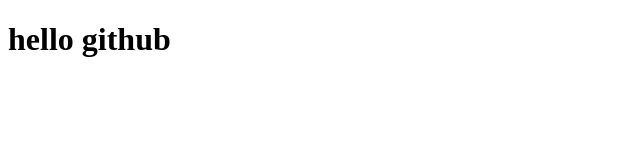
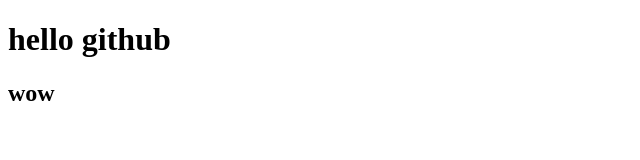
Before and after one commit to Qyohu/gitDemo, a plain HTML site: page index.html in a window 1280 px wide. Shown: the full height of the page, 0-640 px from the left. Drawn offline with Linux system fonts and the light colour scheme.

Commit message:
第二次提交，修改了部分代码

```diff
--- a/index.html
+++ b/index.html
@@ -1,7 +1,7 @@
 <!--
  * @Author: your name
  * @Date: 2020-11-21 13:22:19
- * @LastEditTime: 2020-11-21 13:22:54
+ * @LastEditTime: 2020-11-21 13:33:32
  * @LastEditors: Please set LastEditors
  * @Description: In User Settings Edit
  * @FilePath: \testd:\桌面\study\node.js\gitDemo\index.html
@@ -15,5 +15,6 @@
 </head>
 <body>
     <h1>hello github</h1>
+    <h2>wow</h2>
 </body>
 </html>
```
Also changed, not shown: 1 other file.
